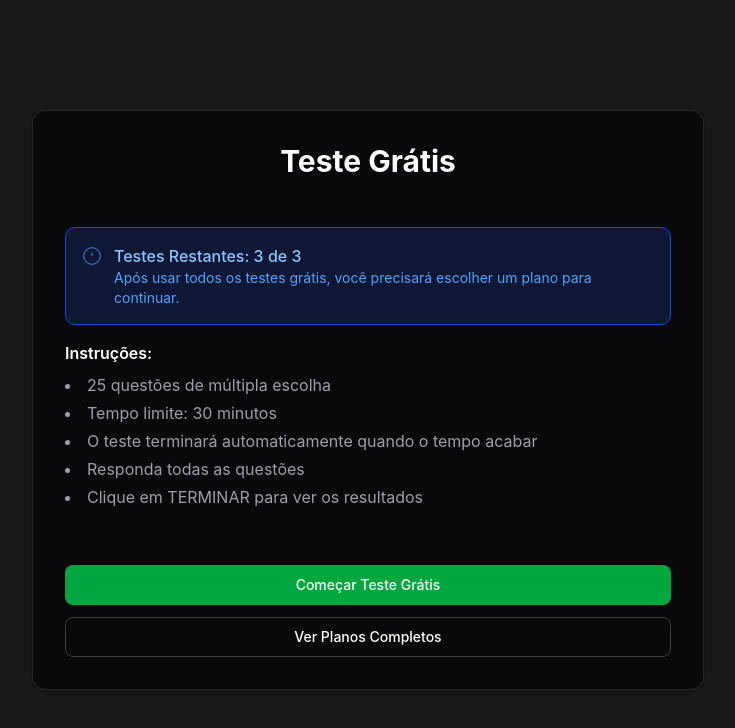
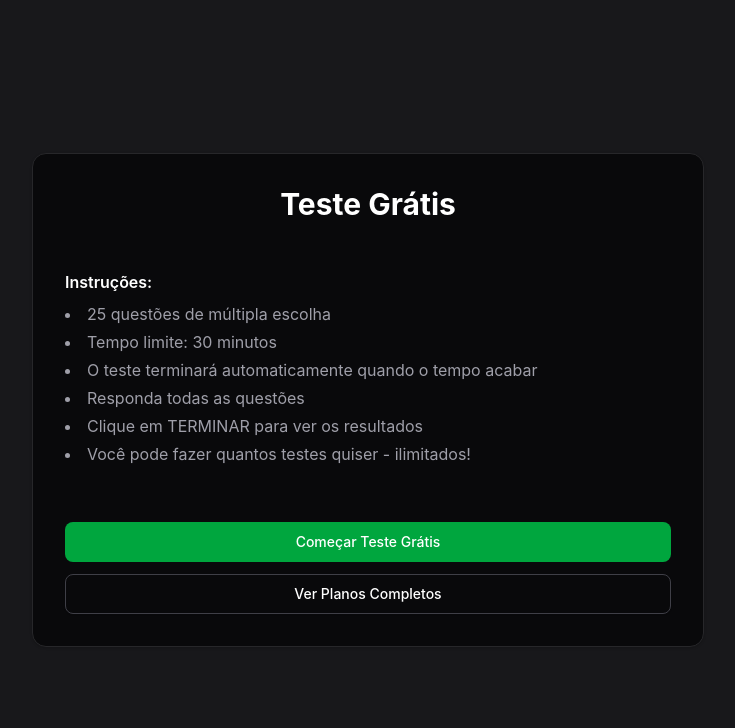
Before and after one commit to Anirton/v0-driving-test-app, a Next.js app: page /free-test in a window 1280 px wide. Shown: the top 728 px of the page, without its empty margins (272-1007 px from the left). Built offline with nearby package versions, Linux system fonts and the light colour scheme.

Commit message:
feat: remove test limits for unlimited free tests
Remove all test limit logic and add stub functions for compatibility.

#VERCEL_SKIP

Co-authored-by: null <220951004+Anirton@users.noreply.github.com>

```diff
--- a/components/free-test-exam.tsx
+++ b/components/free-test-exam.tsx
@@ -7,7 +7,7 @@ import { Card } from "@/components/ui/card"
 import type { Question } from "@/lib/types"
 import Link from "next/link"
 import Image from "next/image"
-import { getFreeTestAttempts, incrementFreeTestAttempts } from "@/lib/storage"
+import { incrementFreeTestAttempts } from "@/lib/storage"
 
 interface FreeTestExamProps {
   questions: Question[]
@@ -18,18 +18,8 @@ export default function FreeTestExam({ questions }: FreeTestExamProps) {
   const [currentIndex, setCurrentIndex] = useState(0)
   const [answers, setAnswers] = useState<Record<string, "A" | "B" | "C" | "D">>({})
   const [showInstructions, setShowInstructions] = useState(true)
-  const [attemptsUsed, setAttemptsUsed] = useState(0)
-  const [attemptsExceeded, setAttemptsExceeded] = useState(false)
   const [timeRemaining, setTimeRemaining] = useState(30 * 60) // 30 minutes in seconds
   const [testEnded, setTestEnded] = useState(false)
-
-  useEffect(() => {
-    const attempts = getFreeTestAttempts()
-    setAttemptsUsed(attempts)
-    if (attempts >= 3) {
-      setAttemptsExceeded(true)
-    }
-  }, [])
 
   useEffect(() => {
     if (!showInstructions && !testEnded && timeRemaining > 0) {
@@ -75,28 +65,6 @@ export default function FreeTestExam({ questions }: FreeTestExamProps) {
     router.push("/free-test/results")
   }
 
-  if (attemptsExceeded) {
-    return (
-      <div className="min-h-screen bg-zinc-900 flex items-center justify-center p-4">
-        <Card className="max-w-2xl w-full p-8 text-center bg-zinc-950 border-zinc-800">
-          <svg className="h-16 w-16 text-zinc-400 mx-auto mb-4" fill="none" stroke="currentColor" viewBox="0 0 24 24">
-            <rect x="3" y="11" width="18" height="11" rx="2" ry="2" />
-            <path d="M7 11V7a5 5 0 0 1 10 0v4" />
-          </svg>
-          <h1 className="text-3xl font-bold mb-4 text-white">Testes Grátis Esgotados</h1>
-          <p className="text-lg text-zinc-400 mb-8">
-            Você já usou seus 3 testes grátis. Para continuar praticando, escolha um dos nossos planos!
-          </p>
-          <Link href="/pricing">
-            <Button className="bg-green-600 hover:bg-green-700" size="lg">
-              Ver Planos
-            </Button>
-          </Link>
-        </Card>
-      </div>
-    )
-  }
-
   if (showInstructions) {
     return (
       <div className="min-h-screen bg-zinc-900 flex items-center justify-center p-4">
@@ -104,25 +72,6 @@ export default function FreeTestExam({ questions }: FreeTestExamProps) {
           <h1 className="text-3xl font-bold mb-6 text-center text-white">Teste Grátis</h1>
 
           <div className="space-y-4 mb-8">
-            <div className="flex items-start gap-3 p-4 bg-blue-900/30 border border-blue-700 rounded-lg">
-              <svg
-                className="h-5 w-5 text-blue-400 mt-0.5 flex-shrink-0"
-                fill="none"
-                stroke="currentColor"
-                viewBox="0 0 24 24"
-              >
-                <circle cx="12" cy="12" r="10" />
-                <line x1="12" y1="8" x2="12" y2="12" />
-                <line x1="12" y1="16" x2="12.01" y2="16" />
-              </svg>
-              <div>
-                <p className="font-medium text-blue-300">Testes Restantes: {3 - attemptsUsed} de 3</p>
-                <p className="text-sm text-blue-400">
-                  Após usar todos os testes grátis, você precisará escolher um plano para continuar.
-                </p>
-              </div>
-            </div>
-
             <div className="space-y-2">
               <h3 className="font-semibold text-white">Instruções:</h3>
               <ul className="list-disc list-inside space-y-1 text-zinc-400">
@@ -131,6 +80,7 @@ export default function FreeTestExam({ questions }: FreeTestExamProps) {
                 <li>O teste terminará automaticamente quando o tempo acabar</li>
                 <li>Responda todas as questões</li>
                 <li>Clique em TERMINAR para ver os resultados</li>
+                <li>Você pode fazer quantos testes quiser - ilimitados!</li>
               </ul>
             </div>
           </div>
--- a/lib/storage.ts
+++ b/lib/storage.ts
@@ -1,7 +1,6 @@
 import type { UserProgress, TestResult } from "./types"
 
 const STORAGE_KEY = "driving-test-progress"
-const FREE_TEST_ATTEMPTS_KEY = "free-test-attempts"
 const USED_EXAMS_KEY = "used-exams"
 
 export function getUserProgress(): UserProgress {
@@ -89,20 +88,11 @@ export function clearAllProgress(): void {
 }
 
 export function getFreeTestAttempts(): number {
-  if (typeof window === "undefined") return 0
-  const stored = localStorage.getItem(FREE_TEST_ATTEMPTS_KEY)
-  return stored ? Number.parseInt(stored, 10) : 0
+  // Always return 0 since tests are now unlimited
+  return 0
 }
 
 export function incrementFreeTestAttempts(): number {
-  if (typeof window === "undefined") return 0
-  const current = getFreeTestAttempts()
-  const newCount = current + 1
-  localStorage.setItem(FREE_TEST_ATTEMPTS_KEY, newCount.toString())
-  return newCount
+  // No-op function since tests are unlimited
+  return 0
 }
-
-export function resetFreeTestAttempts(): void {
-  if (typeof window === "undefined") return
-  localStorage.removeItem(FREE_TEST_ATTEMPTS_KEY)
-}
```
